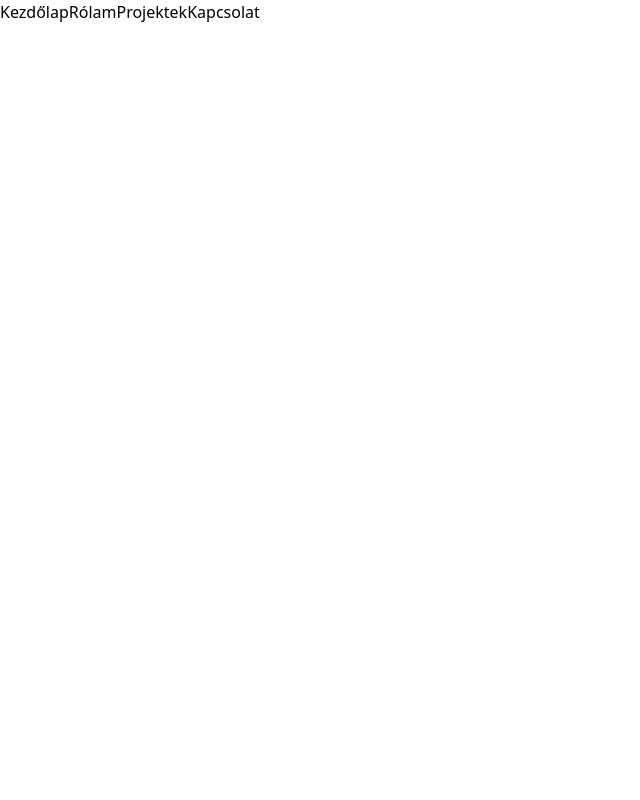
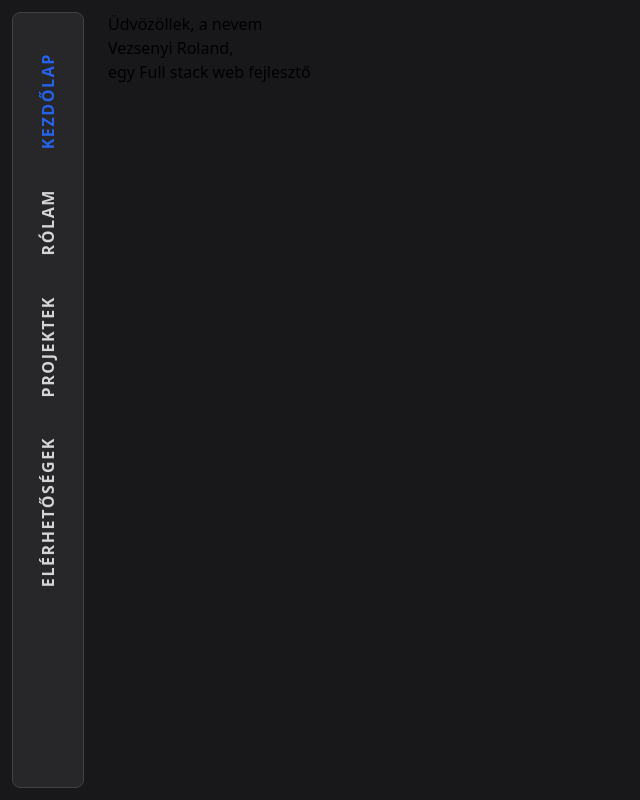
Before and after one commit to VezRoland/portfolio-old, a SvelteKit app: page / in a window 1280 px wide. Shown: the whole page, without its empty margins (0-640 px from the left). Built offline with nearby package versions, Linux system fonts and the light colour scheme.

Commit message:
Created navbar, started working on the home page

```diff
--- a/src/app.css
+++ b/src/app.css
@@ -1,3 +1,14 @@
 @tailwind base;
 @tailwind components;
 @tailwind utilities;
+
+body {
+	@apply bg-zinc-900
+}
+
+@layer components {
+	.nav-link {
+		@apply rotate-180 tracking-widest font-bold uppercase text-zinc-300;
+		writing-mode: vertical-lr;
+	}
+}
--- a/src/components/Navbar.svelte
+++ b/src/components/Navbar.svelte
@@ -3,6 +3,10 @@
 	import NavbarLink from './NavbarLink.svelte'
 </script>
 
-{#each $routes as props}
-	<NavbarLink {props} />
-{/each}
+<nav class="sticky w-[6rem] h-screen p-3">
+	<div class="h-full flex flex-col items-center gap-10 py-10 rounded-lg border border-zinc-700 bg-zinc-800">
+		{#each $routes as props}
+			<NavbarLink {props} />
+		{/each}
+	</div>
+</nav>
--- a/src/components/NavbarLink.svelte
+++ b/src/components/NavbarLink.svelte
@@ -1,6 +1,6 @@
 <script lang="ts">
-	import type { Route } from '$lib'
+	import { type Route, currentRoute } from '$lib'
 	export let props: Route
 </script>
 
-<a href={props.path}>{props.name}</a>
+<a class={`nav-link ${props.path === $currentRoute?.path ? 'text-blue-600' : ''}`} href={props.path}>{props.name}</a>
--- a/src/lib/index.ts
+++ b/src/lib/index.ts
@@ -1,5 +1,4 @@
 import { readable, get, writable } from 'svelte/store'
-import { page } from '$app/stores'
 
 export interface Route {
 	path: string
@@ -10,7 +9,7 @@ export const routes = readable<Route[]>([
 	{ path: '/', name: 'Kezdőlap' },
 	{ path: '/about', name: 'Rólam' },
 	{ path: '/projects', name: 'Projektek' },
-	{ path: '/contact-me', name: 'Kapcsolat' }
+	{ path: '/contact-me', name: 'Elérhetőségek' }
 ])
 
-export const currentRoute = writable<Route[]>()
+export const currentRoute = writable<Route | undefined>()
--- a/src/routes/+layout.svelte
+++ b/src/routes/+layout.svelte
@@ -3,9 +3,14 @@
 	import { page } from '$app/stores'
 	import { routes, currentRoute } from '$lib'
 	import Navbar from '../components/Navbar.svelte'
-
-	$currentRoute = $routes.find(route => route.path === $page.route.id)
+	$: $currentRoute = $routes.find(route => route.path === $page.url.pathname)
 </script>
 
-<Navbar/>
-<slot/>
+<svelte:head>
+	<title>{$currentRoute?.name}</title>
+</svelte:head>
+
+<div class="flex">
+	<Navbar/>
+	<slot/>
+</div>
--- a/src/routes/+page.svelte
+++ b/src/routes/+page.svelte
@@ -1,3 +1,7 @@
-<main>
-
+<main class="p-3">
+	<h1 class="flex flex-col">
+		<span>Üdvözöllek, a nevem</span>
+		<span>Vezsenyi Roland,</span>
+		<span>egy Full stack web fejlesztő</span>
+	</h1>
 </main>
```
Also changed, not shown: src/routes/contact-me/+page.svelte (added), src/routes/projects/+page.svelte (added).
